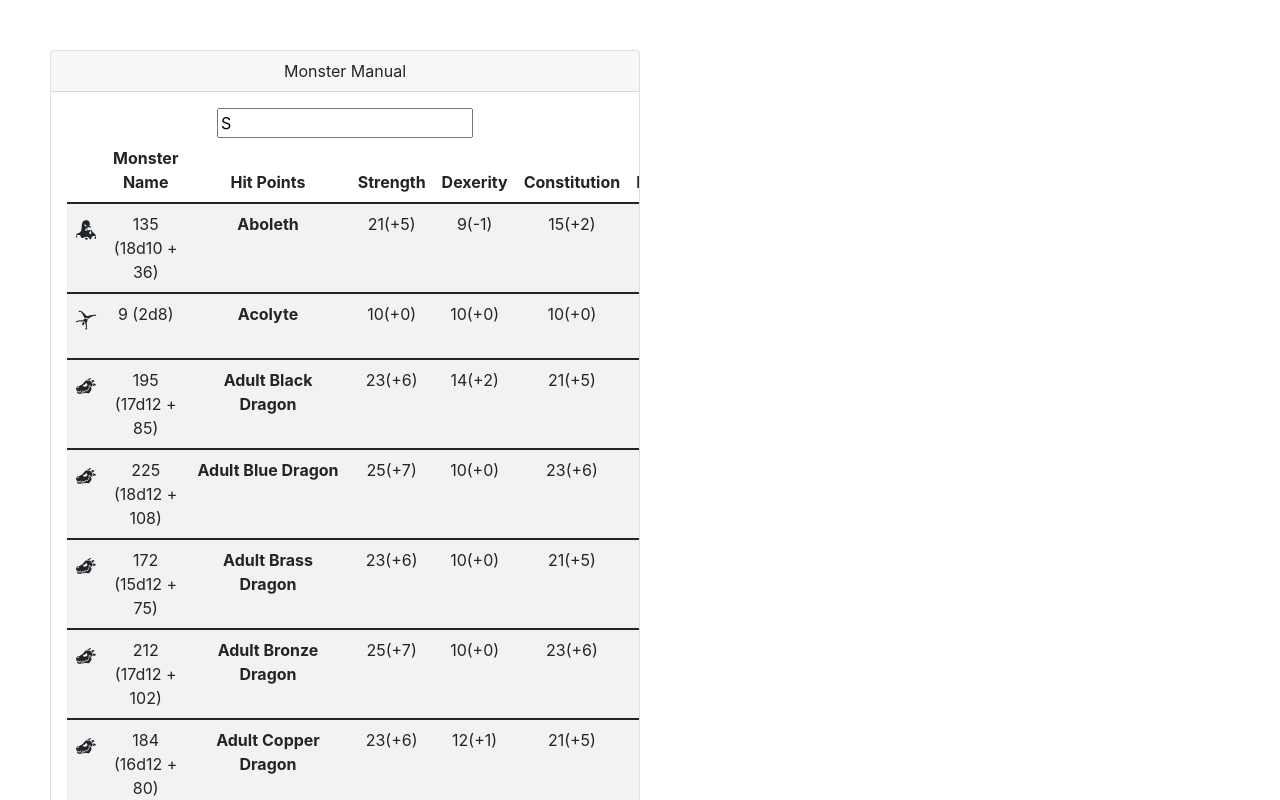
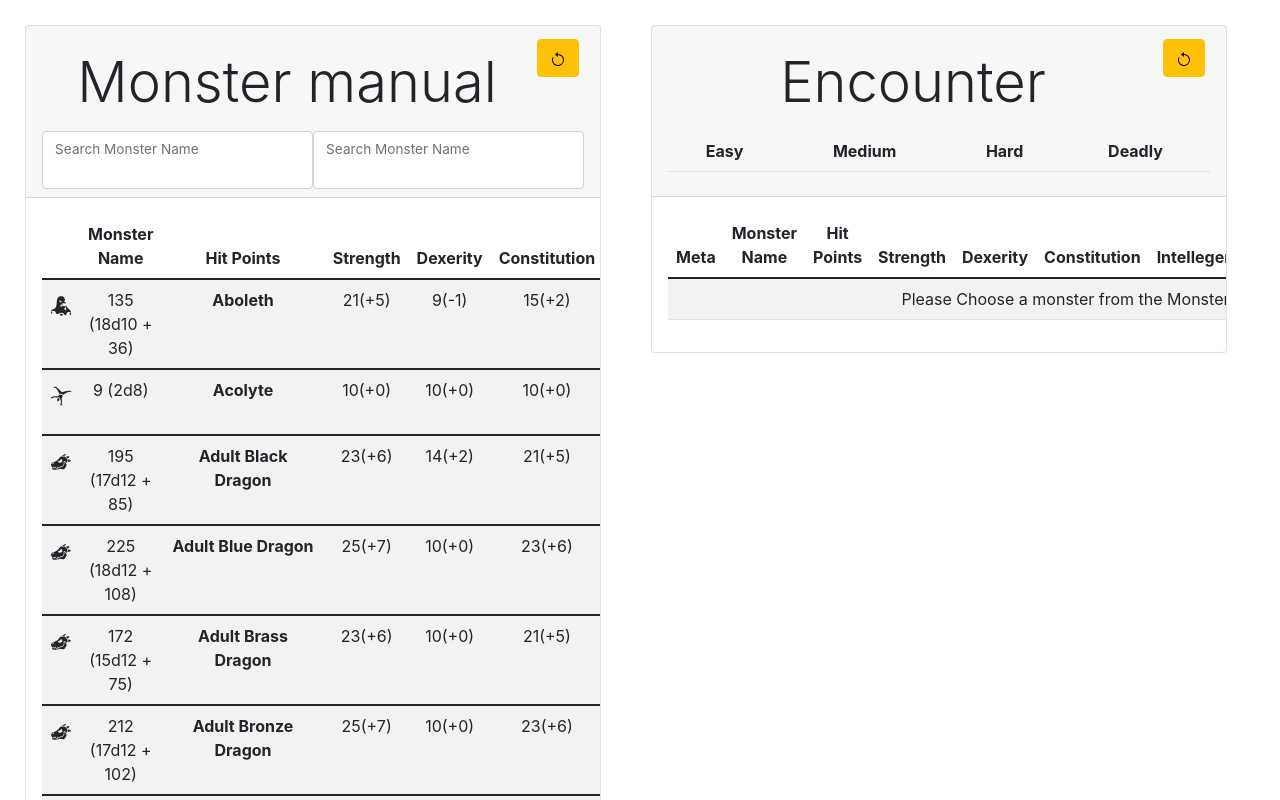
Before and after one commit to adamkali/nyaddec-frontend, a React (Create React App) app: page / in a window 1280 px wide. Shown: the top 800 px of the page. Built offline with nearby package versions, Linux system fonts and the light colour scheme.

Commit message:
Look and feel of EncounterBuilder created.

```diff
--- a/src/App.tsx
+++ b/src/App.tsx
@@ -1,9 +1,28 @@
 import React, { useCallback, useEffect, useState } from "react";
 import "./App.css";
+import monsters from "./monsters.json";
 import MonsterCard from "./components/MonsterManual";
-
+import EncounterList from "./components/EncounterList";
+import {
+	GiBeastEye,
+	GiDragonHead,
+	GiSlime,
+	GiBodyBalance,
+	GiFire,
+	GiMonsterGrasp,
+	GiBigGear,
+	GiCarnivorousPlant,
+	GiHalfDead,
+	GiDevilMask,
+	GiTransparentSlime,
+	GiFairyWings,
+	GiAngelWings,
+	GiGears,
+} from "react-icons/gi";
+import { IconBase } from "react-icons";
 export type Monster = {
 	id: number;
+	name: string;
 	meta: string;
 	armor_class: string;
 	hit_points: string;
@@ -38,22 +57,123 @@
 
 function App() {
 	const [updatedEncounter, setUpdatedEncounter] = useState([] as Monster[]);
+	const monsterManual: Monster[] = monsters;
+
+	const icon = (meta: string): JSX.Element | undefined => {
+		if (meta.includes("aberration")) {
+			return (
+				<div style={{ fontSize: "14" }}>
+					<GiSlime />
+				</div>
+			);
+		} else if (meta.includes("humanoid") || meta.includes("giant")) {
+			return (
+				<div style={{ fontSize: "14" }}>
+					<GiBodyBalance />
+				</div>
+			);
+		} else if (meta.includes("dragon")) {
+			return (
+				<div style={{ fontSize: "14" }}>
+					<GiDragonHead />
+				</div>
+			);
+		} else if (meta.includes("beast")) {
+			return (
+				<div style={{ fontSize: "14" }}>
+					<GiBeastEye />
+				</div>
+			);
+		} else if (meta.includes("elemental")) {
+			return (
+				<div style={{ fontSize: "14" }}>
+					<GiFire />
+				</div>
+			);
+		} else if (meta.includes("monstrosity")) {
+			return (
+				<div style={{ fontSize: "14" }}>
+					<GiMonsterGrasp />
+				</div>
+			);
+		} else if (meta.includes("construct")) {
+			return (
+				<div style={{ fontSize: "14" }}>
+					<GiBigGear />
+				</div>
+			);
+		} else if (meta.includes("plant")) {
+			return (
+				<div style={{ fontSize: "14" }}>
+					<GiCarnivorousPlant />
+				</div>
+			);
+		} else if (meta.includes("fiend")) {
+			return (
+				<div style={{ fontSize: "14" }}>
+					<GiDevilMask />
+				</div>
+			);
+		} else if (meta.includes("undead")) {
+			return (
+				<div style={{ fontSize: "14" }}>
+					<GiHalfDead />
+				</div>
+			);
+		} else if (meta.includes("ooze")) {
+			return (
+				<div style={{ fontSize: "14" }}>
+					<GiTransparentSlime />
+				</div>
+			);
+		} else if (meta.includes("fey")) {
+			return (
+				<div style={{ fontSize: "14" }}>
+					<GiFairyWings />
+				</div>
+			);
+		} else if (meta.includes("celestial")) {
+			return (
+				<div style={{ fontSize: "14" }}>
+					<GiAngelWings />
+				</div>
+			);
+		}
+	};
 
 	const addToEncounter = (monster: Monster): void => {
 		setUpdatedEncounter([...updatedEncounter, monster]);
 	};
 
-	const funcProps = {
-		addToEncounter: addToEncounter,
+	const removeEncounter = (monster: Monster): void => {
+		const tempEncounter = [...updatedEncounter];
+		const index = tempEncounter.findIndex((m) => m.id === monster.id);
+		tempEncounter.splice(index, 1);
+		setUpdatedEncounter([...tempEncounter]);
 	};
 
-	useEffect(() => {
-		console.log(updatedEncounter);
-	}, [updatedEncounter]);
+	const updateEncounter = (mons: Monster[]): void => {
+		setUpdatedEncounter(mons);
+	};
+
+	const funcProps = {
+		monsterManual: monsterManual,
+		addToEncounter: addToEncounter,
+		icon: icon,
+		updateEncounter: updateEncounter,
+	};
+
+	const encounterListProps = {
+		updatedEncounter: updatedEncounter,
+		removeEncounter: removeEncounter,
+		icon: icon,
+		updateEncounter: updateEncounter,
+	};
 
 	return (
-		<div className="App">
+		<div className="App" style={{ display: "flex" }}>
 			<MonsterCard {...funcProps} />
+			<EncounterList {...encounterListProps} />
 		</div>
 	);
 }
--- /dev/null
+++ b/src/components/EncounterList.tsx
@@ -0,0 +1,175 @@
+import { useEffect, useState } from "react";
+import { Monster } from "../App";
+import Table from "react-bootstrap/Table";
+import Button from "react-bootstrap/Button";
+import { BsArrowCounterclockwise } from "react-icons/bs";
+
+export default function EncounterList({
+	updatedEncounter,
+	removeEncounter,
+	icon,
+	updateEncounter,
+}: {
+	updatedEncounter: Monster[];
+	removeEncounter: (monster: Monster) => void;
+	icon: (meta: string) => JSX.Element | undefined;
+	updateEncounter: (monster: Monster[]) => void;
+}): JSX.Element {
+	const [encounterList, setEncounterList] = useState([] as Monster[]);
+
+	const pcStats = {
+		number: 4,
+		level: 5,
+	};
+
+	const difficultyLevel = {
+		level: 1,
+
+	}
+
+	useEffect(() => {
+		setEncounterList([...updatedEncounter]);
+	}, [updatedEncounter]);
+
+	const reset = () => {
+		setEncounterList([] as Monster[]);
+	};
+
+	const difficulty = () => {
+
+	}
+
+	const tempMonster = {
+		id: "Please Choose a monster from the Monster Manual.",
+		name: null,
+		meta: null,
+		armor_class: null,
+		hit_points: null,
+		speed: null,
+		strength: null,
+		str_mod: null,
+		dexterity: null,
+		dex_mod: null,
+		constitution: null,
+		con_mod: null,
+		intellegence: null,
+		int_mod: null,
+		wisdom: null,
+		wis_mod: null,
+		charisma: null,
+		cha_mod: null,
+		saving_throw: null,
+		skills: null,
+		immune: null,
+		senses: null,
+		languages: null,
+		challenge: null,
+		traits: null,
+		actions: null,
+		legendary: null,
+		img_url: null,
+	};
+
+	return (
+		<div style={{ width: "45%", margin: "25px" }}>
+			<div className="card">
+				<div className="card-header">
+					<div style={{ padding: "5px" }}>
+						<label
+							className="display-4"
+							style={{ padding: "10px 10px 10px 0" }}
+						>
+							<span>Encounter</span>
+						</label>
+						<Button
+							className="btn btn-warning"
+							onClick={reset}
+							style={{ float: "right", verticalAlign: "middle" }}
+						>
+							<div>
+								<BsArrowCounterclockwise />
+							</div>
+						</Button>
+					</div>
+					<span>
+						<Table>
+							<thead>
+								<tr>
+									<th>Easy</th>
+									<th>Medium</th>
+									<th>Hard</th>
+									<th>Deadly</th>
+								</tr>
+							</thead>
+						</Table>
+					</span>
+				</div>
+				<div className="card-body overflow-auto">
+					<Table striped hover>
+						<thead>
+							<tr>
+								<th>Meta</th>
+								<th>Monster Name</th>
+								<th>Hit Points</th>
+								<th>Strength</th>
+								<th>Dexerity</th>
+								<th>Constitution</th>
+								<th>Intellegence</th>
+								<th>Wisdom</th>
+								<th>Charisma</th>
+								<th>Challenge</th>
+								<th></th>
+							</tr>
+						</thead>
+						{updatedEncounter.length === 0 ? (
+							<tbody style={{ overflowY: "auto" }}>
+								<tr>
+									<td colSpan={10} style={{ textAlign: "center" }}>
+										{tempMonster.id}
+									</td>
+									<td></td>
+									<td></td>
+									<td></td>
+									<td></td>
+									<td></td>
+									<td></td>
+									<td></td>
+									<td></td>
+									<td></td>
+									<td></td>
+								</tr>
+							</tbody>
+						) : (
+							updatedEncounter.map((mon) => {
+								return (
+									<tbody style={{ overflowY: "auto" }}>
+										<tr>
+											<td style={{ fontSize: 22 }}>{icon(mon?.meta)}</td>
+											<td>{mon?.hit_points}</td>
+											<th>{mon?.name}</th>
+											<td>{mon?.strength + mon.str_mod}</td>
+											<td>{mon?.dexterity + mon.dex_mod}</td>
+											<td>{mon?.constitution + mon.con_mod}</td>
+											<td>{mon?.intellegence + mon.int_mod}</td>
+											<td>{mon?.wisdom + mon.wis_mod}</td>
+											<td>{mon?.charisma + mon.cha_mod}</td>
+											<td>{mon?.challenge}</td>
+											<td>
+												<Button
+													className="btn btn-danger"
+													onClick={() => removeEncounter(mon)}
+												>
+													Remove
+												</Button>
+											</td>
+										</tr>
+									</tbody>
+								);
+							})
+						)}
+					</Table>
+				</div>
+			</div>
+		</div>
+	);
+}
--- a/src/components/MonsterManual.tsx
+++ b/src/components/MonsterManual.tsx
@@ -1,119 +1,104 @@
 import { json } from "stream/consumers";
 import DetailedLog from "../classes/DetailedLog";
-import monsters from "../monsters.json";
-import {
-	GiBeastEye,
-	GiDragonHead,
-	GiSlime,
-	GiBodyBalance,
-	GiFire,
-	GiMonsterGrasp,
-	GiBigGear,
-	GiCarnivorousPlant,
-	GiHalfDead,
-	GiDevilMask,
-	GiTransparentSlime,
-	GiFairyWings,
-	GiAngelWings,
-	GiGears,
-} from "react-icons/gi";
 import Table from "react-bootstrap/Table";
+import Button from "react-bootstrap/Button";
+import FloatingLabel from "react-bootstrap/FloatingLabel";
+import Form from "react-bootstrap/Form";
 import { Monster } from "../App";
-import { useState } from "react";
+import { useState, useEffect } from "react";
+import { BsArrowCounterclockwise } from "react-icons/bs";
+import { IoAdd } from "react-icons/io5";
+export default function MonsterCard({
+	monsterManual,
+	addToEncounter,
+	icon,
+	updateEncounter,
+}: {
+	monsterManual: Monster[];
+	addToEncounter: (monster: Monster) => void;
+	icon: (meta: string) => JSX.Element | undefined;
+	updateEncounter: (monsters: Monster[]) => void;
+}): JSX.Element {
+	const [updatedMonsters, setUpatedMonsters] = useState(monsterManual);
+	const bank: Monster[] = monsterManual;
 
-export default function MonsterCard({
-	addToEncounter,
-}: {
-	addToEncounter: (monster: Monster) => void;
-}): JSX.Element {
-	const icon = (meta: string) => {
-		if (meta.includes("aberration")) {
-			return (
-				<div style={{ fontSize: "14" }}>
-					<GiSlime />
-				</div>
-			);
-		} else if (meta.includes("humanoid") || meta.includes("giant")) {
-			return (
-				<div style={{ fontSize: "14" }}>
-					<GiBodyBalance />
-				</div>
-			);
-		} else if (meta.includes("dragon")) {
-			return (
-				<div style={{ fontSize: "14" }}>
-					<GiDragonHead />
-				</div>
-			);
-		} else if (meta.includes("beast")) {
-			return (
-				<div style={{ fontSize: "14" }}>
-					<GiBeastEye />
-				</div>
-			);
-		} else if (meta.includes("elemental")) {
-			return (
-				<div style={{ fontSize: "14" }}>
-					<GiFire />
-				</div>
-			);
-		} else if (meta.includes("monstrosity")) {
-			return (
-				<div style={{ fontSize: "14" }}>
-					<GiMonsterGrasp />
-				</div>
-			);
-		} else if (meta.includes("construct")) {
-			return (
-				<div style={{ fontSize: "14" }}>
-					<GiBigGear />
-				</div>
-			);
-		} else if (meta.includes("plant")) {
-			return (
-				<div style={{ fontSize: "14" }}>
-					<GiCarnivorousPlant />
-				</div>
-			);
-		} else if (meta.includes("fiend")) {
-			return (
-				<div style={{ fontSize: "14" }}>
-					<GiDevilMask />
-				</div>
-			);
-		} else if (meta.includes("undead")) {
-			return (
-				<div style={{ fontSize: "14" }}>
-					<GiHalfDead />
-				</div>
-			);
-		} else if (meta.includes("ooze")) {
-			return (
-				<div style={{ fontSize: "14" }}>
-					<GiTransparentSlime />
-				</div>
-			);
-		} else if (meta.includes("fey")) {
-			return (
-				<div style={{ fontSize: "14" }}>
-					<GiFairyWings />
-				</div>
-			);
-		} else if (meta.includes("celestial")) {
-			return (
-				<div style={{ fontSize: "14" }}>
-					<GiAngelWings />
-				</div>
-			);
+	const search = (value: string): void => {
+		if (updatedMonsters.length !== bank.length) {
+			setUpatedMonsters([...bank]);
 		}
+		const tempMonsters = [] as Monster[];
+		updatedMonsters.forEach((mon) => {
+			mon.name.includes(value) && tempMonsters.push(mon);
+		});
+		setUpatedMonsters(tempMonsters);
 	};
 
+	const searchMeta = (value: string): void => {
+		if (updatedMonsters.length !== bank.length) {
+			setUpatedMonsters([...bank]);
+		}
+		const tempMonsters = [] as Monster[];
+		updatedMonsters.forEach((mon) => {
+			mon.meta.includes(value) && tempMonsters.push(mon);
+		});
+		setUpatedMonsters(tempMonsters);
+	};
+
+	const reset = () => setUpatedMonsters(bank);
+
 	return (
-		<div style={{ margin: "50px" }}>
-			<div className="card" style={{ width: "50%", height: "1000px" }}>
-				<div className="card-header">Monster Manual</div>
+		<div style={{ margin: "25px", width: "45%" }}>
+			<div className="card" style={{ height: "1000px" }}>
+				<div className="card-header">
+					<div style={{ padding: "5px" }}>
+						<label
+							className="display-4"
+							style={{ padding: "10px 10px 10px 0" }}
+						>
+							<span>Monster manual</span>
+						</label>
+						<Button
+							className="btn btn-warning"
+							onClick={reset}
+							style={{ float: "right", verticalAlign: "middle" }}
+						>
+							<div>
+								<BsArrowCounterclockwise />
+							</div>
+						</Button>
+					</div>
+					<form style={{ display: "flex" }}>
+						<div style={{ width: "50%" }}>
+							<span>
+								<FloatingLabel
+									controlId="floatingInput"
+									label="Search Monster Name"
+									className="mb-xl-10"
+								>
+									<Form.Control
+										type="search"
+										onChange={(e) => search(e.currentTarget.value)}
+									/>
+								</FloatingLabel>
+							</span>
+						</div>
+						<div style={{ width: "50%" }}>
+							<span>
+								<FloatingLabel
+									controlId="floatingInput"
+									label="Search Monster Name"
+									className="mb-xl-10"
+								>
+									<Form.Control
+										type="search"
+										onChange={(e) => searchMeta(e.currentTarget.value)}
+									/>
+								</FloatingLabel>
+							</span>
+						</div>
+					</form>
+				</div>
 				<div className="card-body overflow-auto">
-					<input defaultValue={"S"} />
 					<Table striped hover>
 						<thead>
 							<tr>
@@ -127,12 +112,13 @@
 								<th>Wisdom</th>
 								<th>Charisma</th>
 								<th>Challenge</th>
+								<th></th>
 							</tr>
 						</thead>
-						{monsters.map((mon) => {
+						{updatedMonsters.map((mon) => {
 							return (
 								<tbody style={{ overflowY: "auto" }}>
-									<tr onClick={() => addToEncounter(mon)}>
+									<tr>
 										<td style={{ fontSize: 22 }}>{icon(mon?.meta)}</td>
 										<td>{mon?.hit_points}</td>
 										<th>{mon?.name}</th>
@@ -143,6 +129,14 @@
 										<td>{mon?.wisdom + mon.wis_mod}</td>
 										<td>{mon?.charisma + mon.cha_mod}</td>
 										<td>{mon?.challenge}</td>
+										<td>
+											<Button
+												className={"btn-success"}
+												onClick={() => addToEncounter(mon)}
+											>
+												<IoAdd />
+											</Button>
+										</td>
 									</tr>
 								</tbody>
 							);
```
